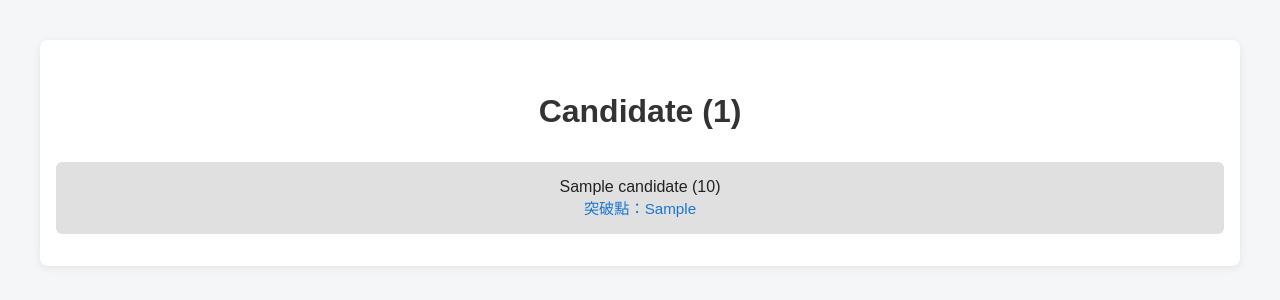
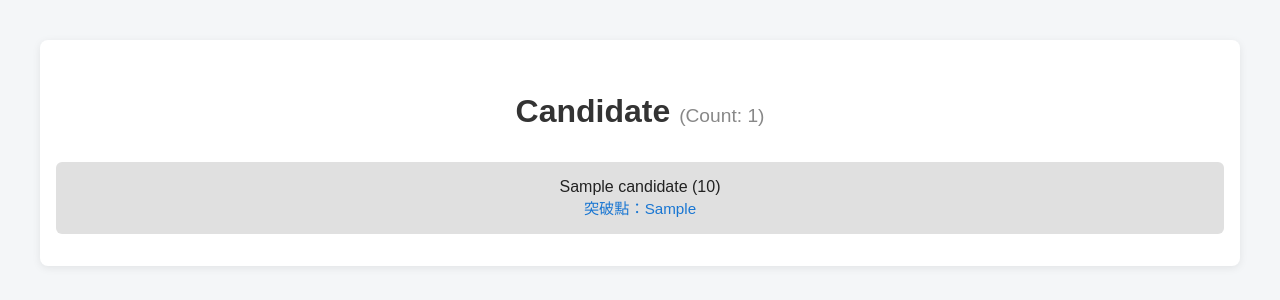
Before and after one commit to JacobLanIsMe/auto_trade, a Django app: template backend/api_service/templates/candidates.html in a window 1280 px wide. Shown: the top 300 px of the page. Run offline with Django 5.2, Linux system fonts and the light colour scheme; the template is opened without the code that fills it: most values are stand-ins (such as "Sample title", 1, 10 or a date in 2020).

Commit message:
Update candidate header to display count in a styled span

```diff
--- a/backend/api_service/templates/candidates.html
+++ b/backend/api_service/templates/candidates.html
@@ -64,7 +64,7 @@
 </head>
 <body>
     <div class="container">
-        <h1>Candidate ({{ candidates|length }})</h1>
+        <h1>Candidate <span style="font-size:0.6em; color:#888; font-weight:normal;">(Count: {{ candidates|length }})</span></h1>
         <div class="candidate-grid">
             {% for candidate in candidates %}
                 <button class="candidate-btn{% if candidate.isHolding %} holding{% endif %}"
```
